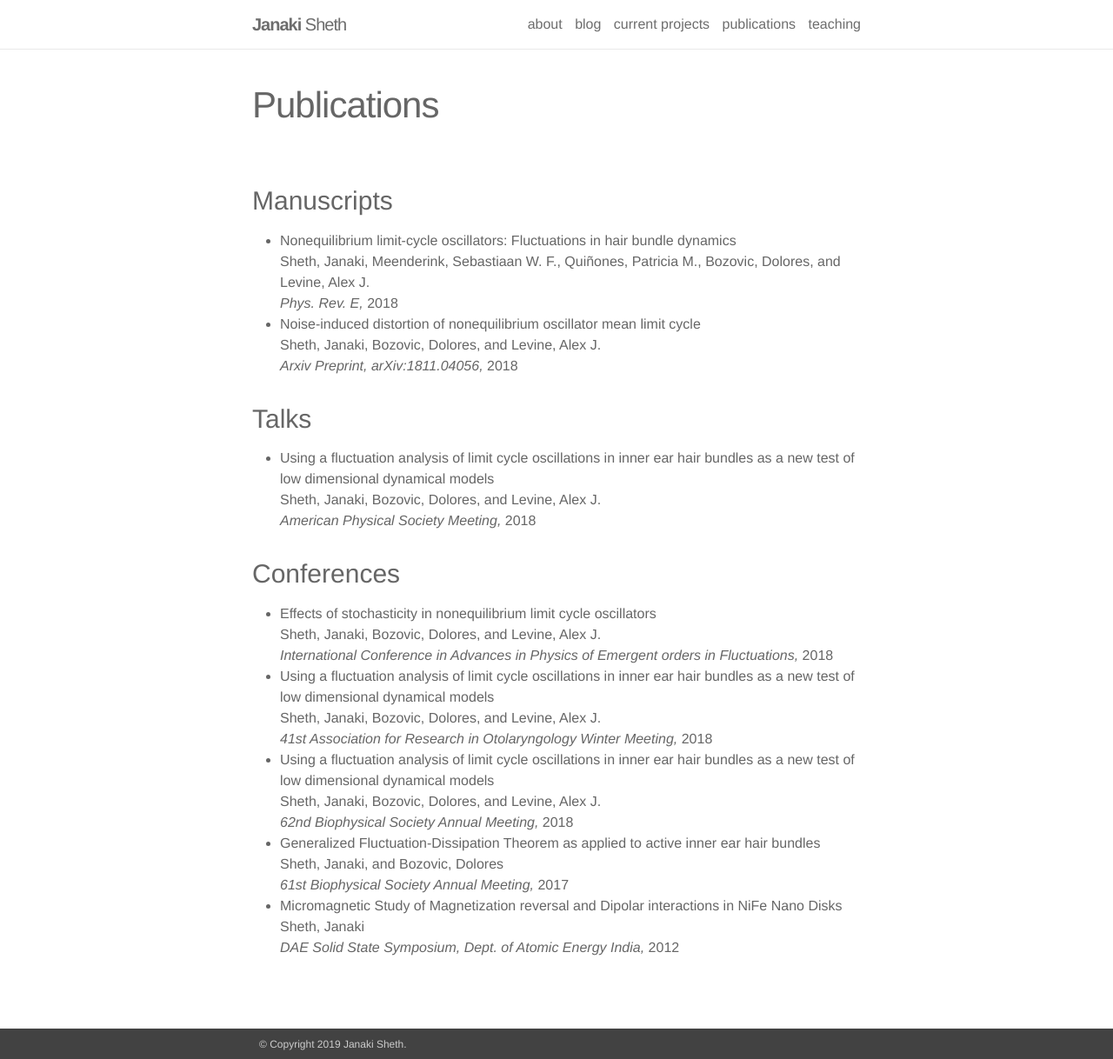
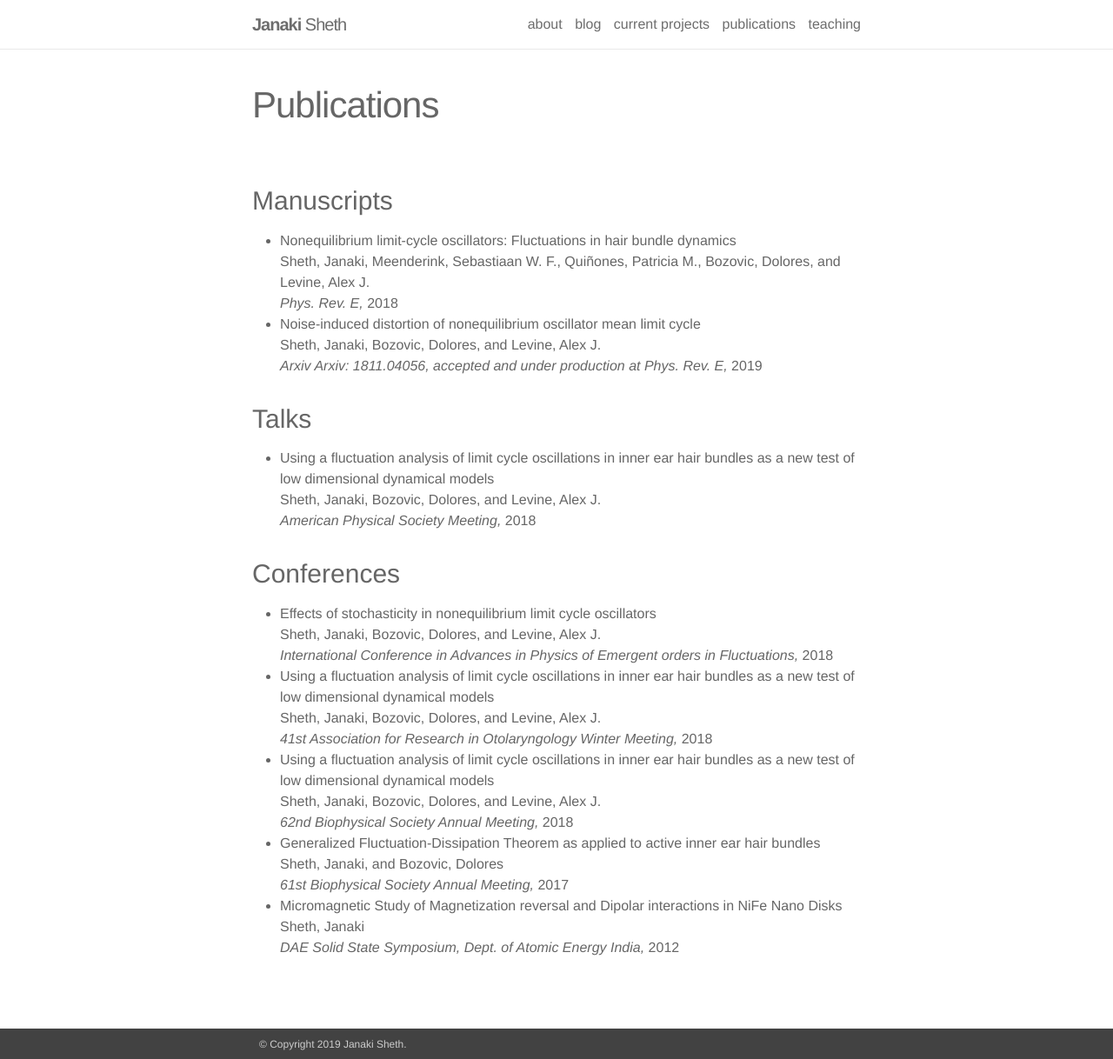
Before and after one commit to JanakiSheth/JanakiSheth.github.io, a Jekyll site: the page built from _pages/publications.md, in a window 1280 px wide and 1218 px high. Shown: the whole window at 87% size. Built offline with Jekyll 4.4.1, drawn with Linux system fonts in a browser that asks for light colours; nearby versions of some CDN libraries.

Commit message:
updated second pre paper

```diff
--- a/_pages/publications.md
+++ b/_pages/publications.md
@@ -9,7 +9,7 @@ title: Publications
 * Nonequilibrium limit-cycle oscillators: Fluctuations in hair bundle
   dynamics <br> Sheth, Janaki, Meenderink, Sebastiaan W. F., Quiñones, Patricia
   M., Bozovic, Dolores, and Levine, Alex J. <br>*Phys. Rev. E,* 2018
-* Noise-induced distortion of nonequilibrium oscillator mean limit cycle <br> Sheth, Janaki, Bozovic, Dolores, and Levine, Alex J. <br>*Arxiv Preprint, 	arXiv:1811.04056,* 2018
+* Noise-induced distortion of nonequilibrium oscillator mean limit cycle <br> Sheth, Janaki, Bozovic, Dolores, and Levine, Alex J. <br>*Arxiv Arxiv: 1811.04056, accepted and under production at Phys. Rev. E,* 2019
 
 ### Talks
 
```
Also changed, not shown: 1 other file.
